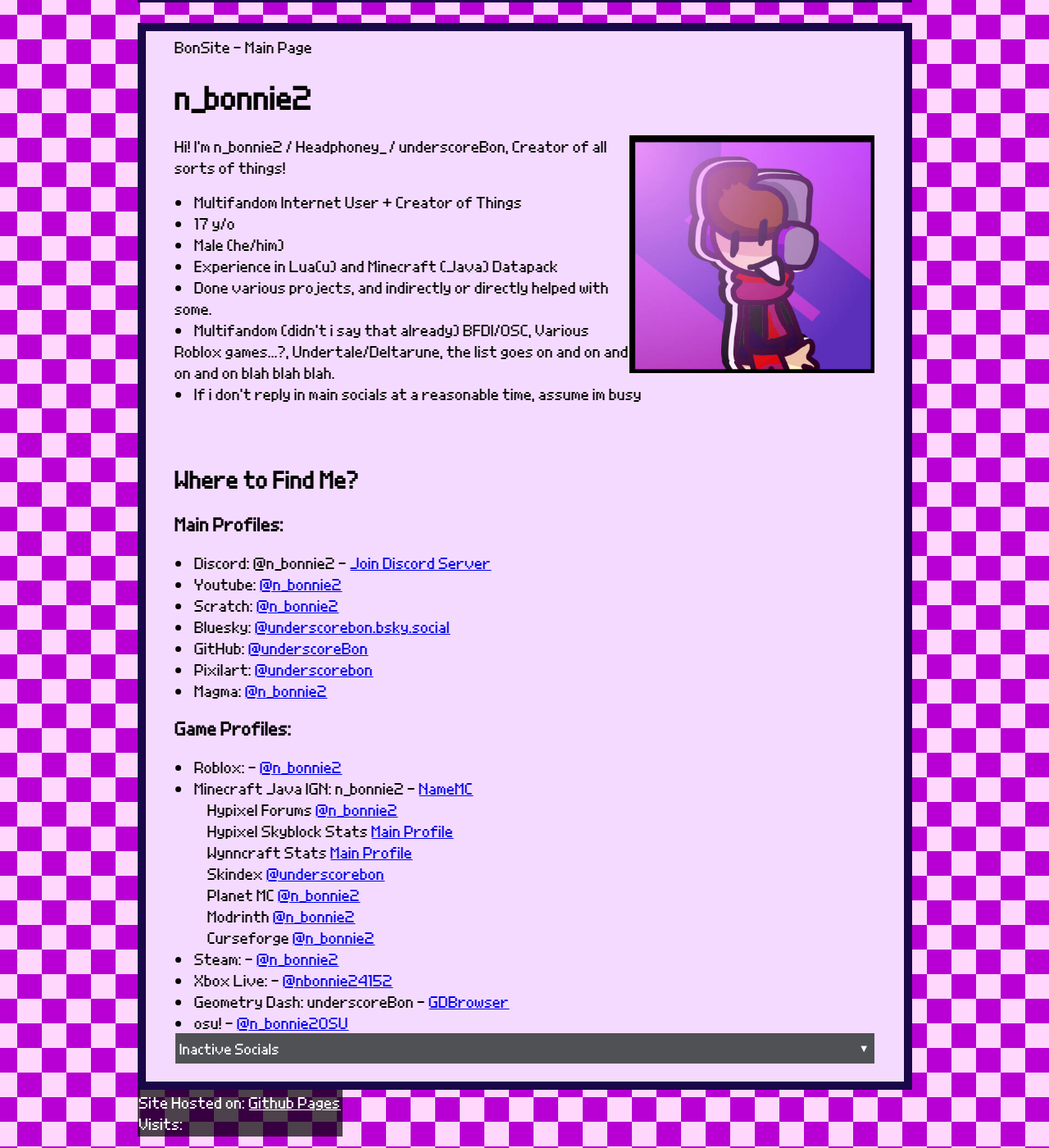
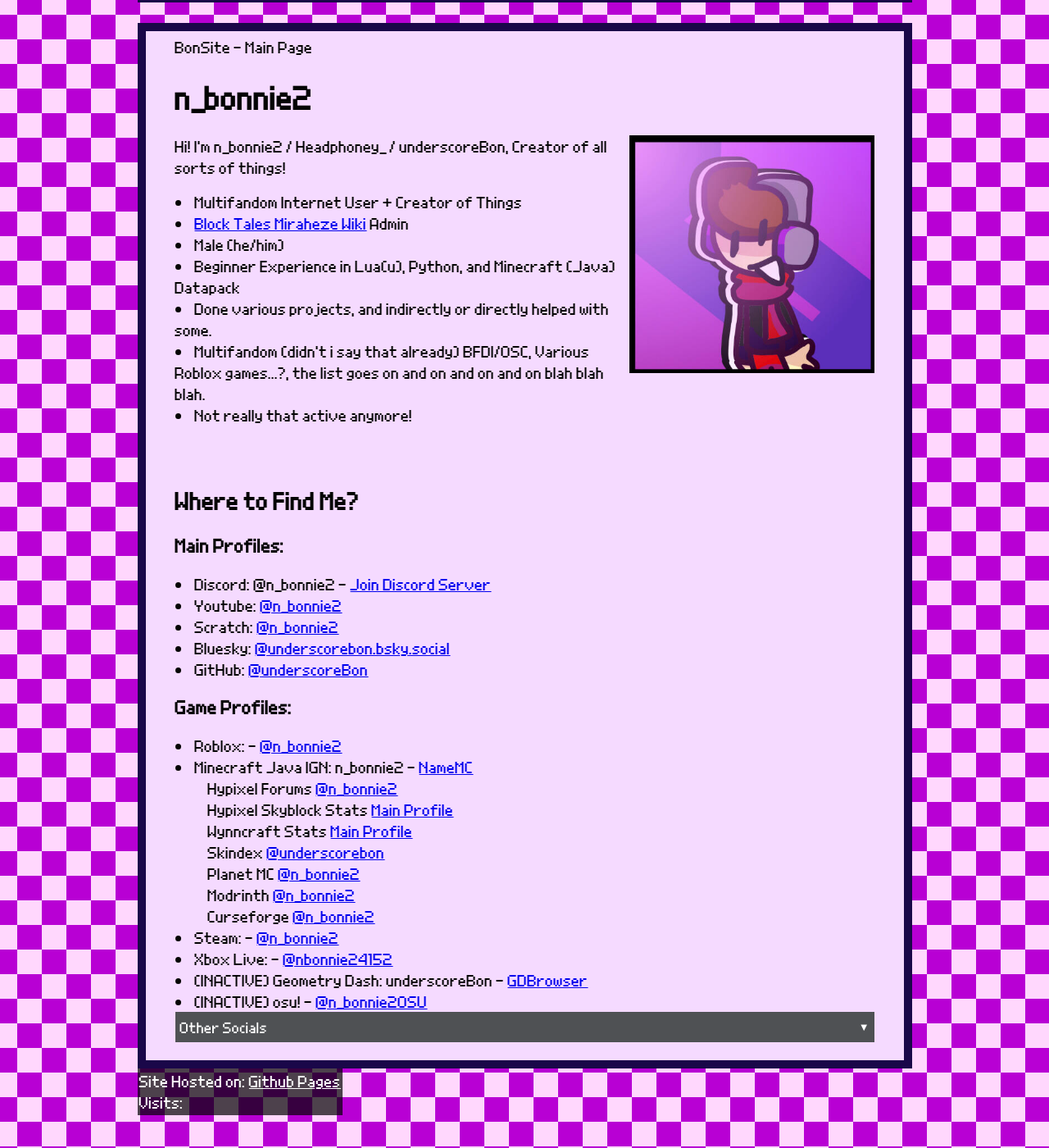
Before and after one commit to underscoreBon/underscorebon.github.io, a Jekyll site: the page built from index.html, in a window 1280 px wide and 1400 px high, scrolled down 213 px. Shown: the whole window at 82% size. Built offline with Jekyll 4.4.1, drawn with Linux system fonts in a browser that asks for light colours.

Commit message:
Update index.html

```diff
--- a/index.html
+++ b/index.html
@@ -17,12 +17,12 @@
         <img src="{{ site.baseurl }}/images/n_bonnie2.jpg" class="keep_aspect half_image" width="35%" align="right">
         Hi! I'm n_bonnie2 / Headphoney_ / underscoreBon, Creator of all sorts of things!<br>
                 <li>Multifandom Internet User + Creator of Things</li>
-                <li>17 y/o</li>
+                <li><a href="https://blocktales.miraheze.org/">Block Tales Miraheze Wiki</a> Admin</li>
                 <li>Male (he/him)</li>
-                <li>Experience in Lua(u) and Minecraft (Java) Datapack </li>
+                <li>Beginner Experience in Lua(u), Python, and Minecraft (Java) Datapack </li>
                 <li>Done various projects, and indirectly or directly helped with some.</li>
-                <li>Multifandom (didn't i say that already) BFDI/OSC, Various Roblox games...?, Undertale/Deltarune, the list goes on and on and on and on blah blah blah.</li>
-                <li>If i don't reply in main socials at a reasonable time, assume im busy</li>
+                <li>Multifandom (didn't i say that already) BFDI/OSC, Various Roblox games...?, the list goes on and on and on and on blah blah blah.</li>
+                <li>Not really that active anymore!</li>
         <br>
         <br>
         <h2>Where to Find Me?</h2>
@@ -32,8 +32,6 @@
         <li>Scratch: <a href="https://scratch.mit.edu/users/n_bonnie2/">@n_bonnie2</a></li>
         <li>Bluesky: <a href="https://bsky.app/profile/underscorebon.bsky.social">@underscorebon.bsky.social</a></li>
         <li>GitHub: <a href="https://github.com/underscoreBon">@underscoreBon</a></li>
-        <li>Pixilart: <a href="https://www.pixilart.com/underscorebon">@underscorebon</a></li>
-        <li>Magma: <a href="https://magma.com/artist/n_bonnie2/about">@n_bonnie2</a></li>
         <h3>Game Profiles:</h3>
         <li>Roblox: - <a href="https://www.roblox.com/users/286795628/profile">@n_bonnie2</a></li>
         <li>
@@ -48,15 +46,18 @@
         </li>
         <li>Steam: - <a href="https://steamcommunity.com/id/n_bonnie2/">@n_bonnie2</a></li>
         <li>Xbox Live: - <a href="https://www.xbox.com/en-US/play/user/nbonnie24152">@nbonnie24152</a></li>
-        <li>Geometry Dash: underscoreBon - <a href="https://namemc.com/profile/0a9c677e-66b2-4c6f-b4e9-4cbcc28d3510">GDBrowser</a></li>
-        <li>osu! - <a href="https://osu.ppy.sh/users/28403154">@n_bonnie2OSU</a></li>
-    <button type="button" class="collapsible">Inactive Socials</button>
+        <li>(INACTIVE) Geometry Dash: underscoreBon - <a href="https://namemc.com/profile/0a9c677e-66b2-4c6f-b4e9-4cbcc28d3510">GDBrowser</a></li>
+        <li>(INACTIVE) osu! - <a href="https://osu.ppy.sh/users/28403154">@n_bonnie2OSU</a></li>
+    <button type="button" class="collapsible">Other Socials</button>
         <div class="content">
             don't contact me in these places, i only have them previously either during my FNF stage or having them for paranoia reasons.
+            Sites marked with a ❌ are permamently discarded
         <h3>Very Very Inactive:</h3>
-        <li>❌ - Reddit: <a href="https://www.reddit.com/user/n_bonnie2/">u/n_bonnie2</a></li>
-        <li>❌ - GameBanana: <a href="https://gamebanana.com/members/2019153">@n_bonnie2</a></li>
-        <li>❌ - Twitch: <a href="https://www.twitch.tv/n_bonnie2">@n_bonnie2</a></li>
+        <li>Pixilart: <a href="https://www.pixilart.com/underscorebon">@underscorebon</a></li>
+        <li>Magma: <a href="https://magma.com/artist/n_bonnie2/about">@n_bonnie2</a></li>
+        <li>Reddit: <a href="https://www.reddit.com/user/n_bonnie2/">u/n_bonnie2</a></li>
+        <li>GameBanana: <a href="https://gamebanana.com/members/2019153">@n_bonnie2</a></li>
+        <li>Twitch: <a href="https://www.twitch.tv/n_bonnie2">@n_bonnie2</a></li>
         <li>❌ - GameJolt: <a href="https://gamejolt.com/@n_bonnie2">@n_bonnie2</a></li>
         <li>❌ - itch.io: <a href="https://underscorebonbon.itch.io/">@underscorebonbon</a></li>
         <li>❌ - Tumblr: <a href="https://underscorebon.tumblr.com/">@underscorebon.tumblr.com</a></li>
```
